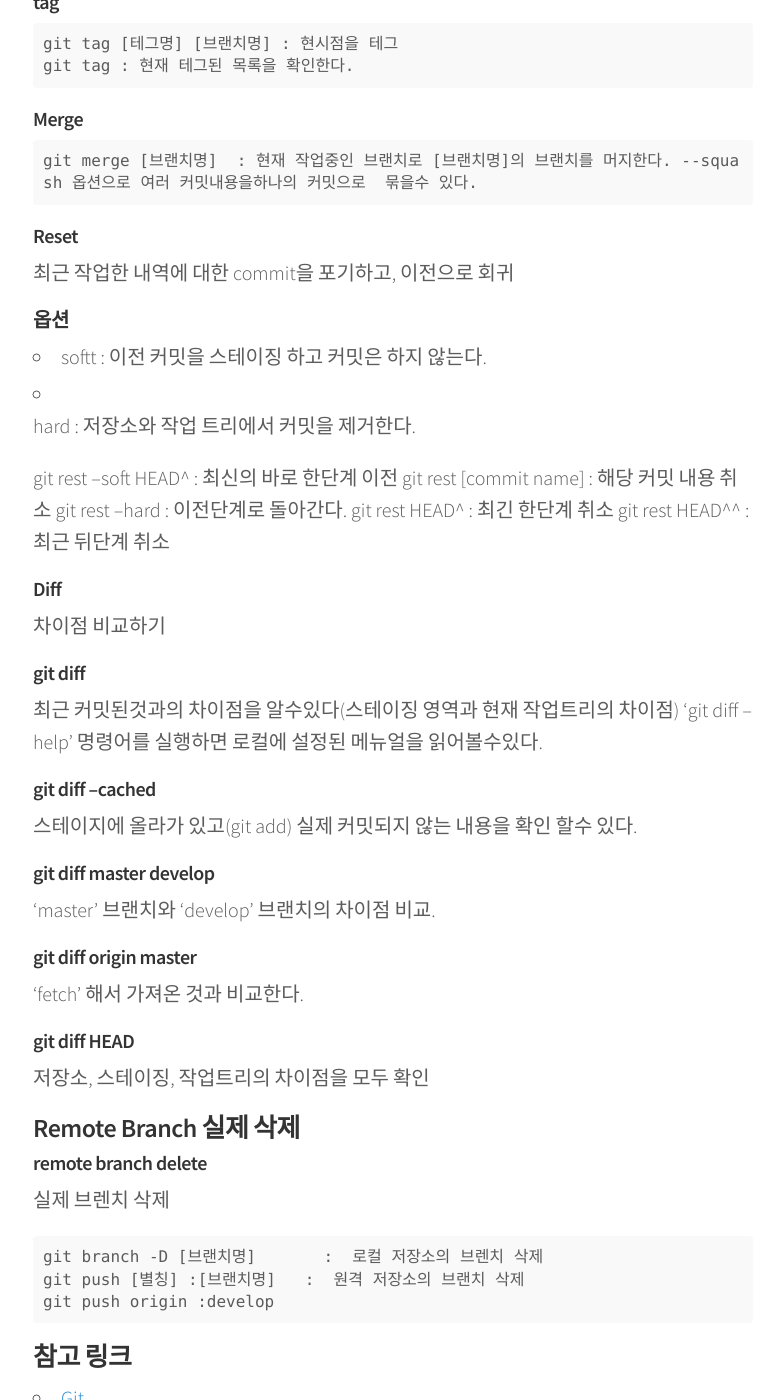
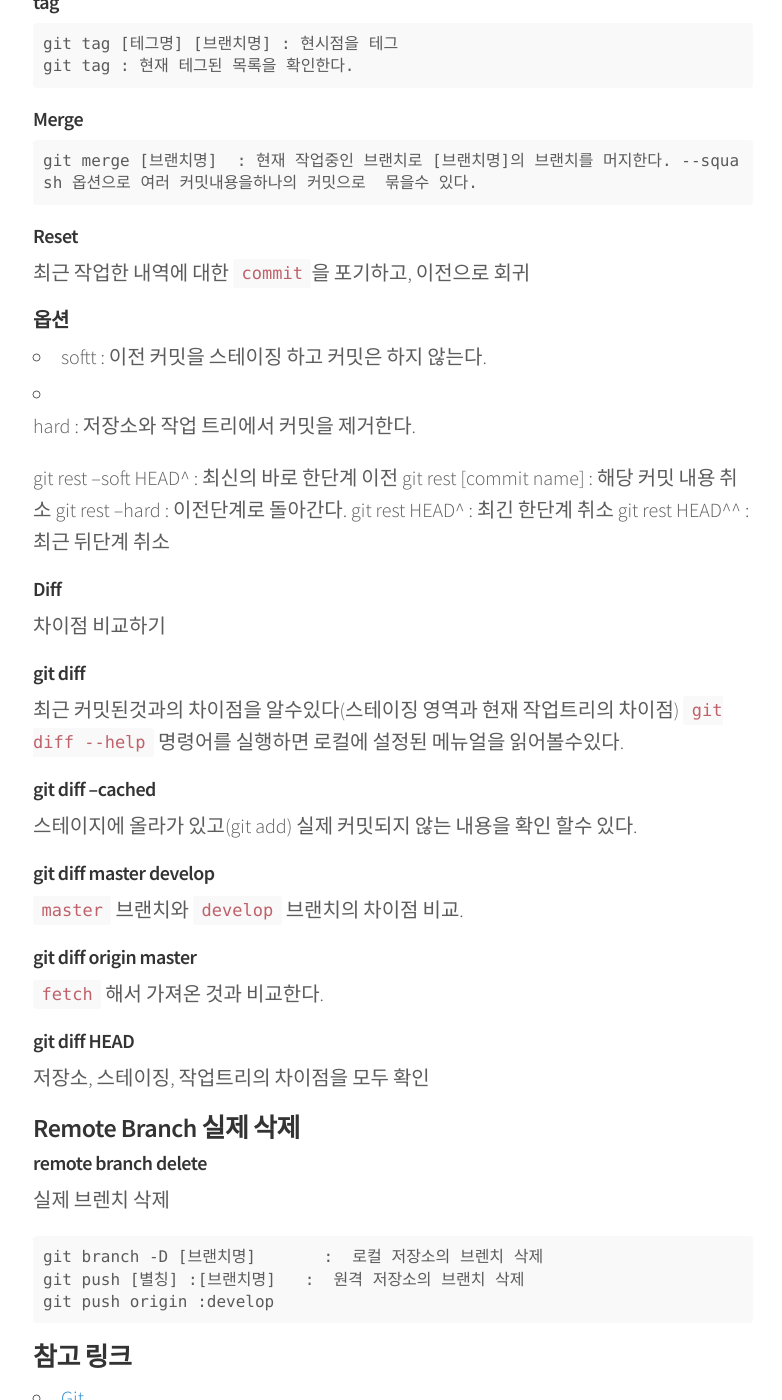
Before and after one commit to qnfzks55/jijong.github.io, a Jekyll site: the page built from _posts/2016-12-06-basicgit.md, in a window 1280 px wide and 1400 px high, scrolled down 2707 px. Shown: the whole window, without its empty margins (247-1029 px from the left). Built offline with Jekyll 4.4.1, drawn with Linux system fonts in a browser that asks for light colours; nearby versions of some CDN libraries; comment, search, counter and statistics services are not loaded; some of the changed text lies outside the part shown.

Commit message:
강조 문구 추가

```diff
--- a/_posts/2016-12-06-basicgit.md
+++ b/_posts/2016-12-06-basicgit.md
@@ -23,7 +23,7 @@ share: true
     git config --global user.email "이메일정보"
 
 ##### git init
-해당 폴더를 git 폴더로 사용하고자 할 사용합니다. .git 폴더가 생성됩니다.
+해당 폴더를 git 폴더로 사용하고자 할 사용합니다. `.git` 폴더가 생성됩니다.
 
 ##### git add [filename / .]
 index 를 추가해줘서 git 관리대상에 추가합니다.
@@ -39,7 +39,7 @@ index 를 추가해줘서 git 관리대상에 추가합니다.
 
     git commit -a -m "커밋 내용"
 
-변경사항을 전부 Add 하고 commit을 수행한다.
+변경사항을 전부 `Add` 하고 `commit` 을 수행한다.
 
 ##### Remote 연결
 
@@ -52,7 +52,7 @@ index 를 추가해줘서 git 관리대상에 추가합니다.
     git push [remote 별칭] [branchName]
 
 ##### pull
-원격저장소의 변경된 내역을 로컬로 가져와 'Merge' 한다.
+원격저장소의 변경된 내역을 로컬로 가져와 `Merge` 한다.
 
     git pull
 
@@ -94,7 +94,7 @@ index 를 추가해줘서 git 관리대상에 추가합니다.
     git merge [브랜치명]  : 현재 작업중인 브랜치로 [브랜치명]의 브랜치를 머지한다. --squash 옵션으로 여러 커밋내용을하나의 커밋으로  묶을수 있다.
 
 ##### Reset
-최근 작업한 내역에 대한 commit을 포기하고, 이전으로 회귀
+최근 작업한 내역에 대한 `commit`을 포기하고, 이전으로 회귀
 
 ##### 옵션
 
@@ -113,16 +113,16 @@ index 를 추가해줘서 git 관리대상에 추가합니다.
 
 ##### git diff
 최근 커밋된것과의 차이점을 알수있다(스테이징 영역과 현재 작업트리의 차이점)
-'git diff --help' 명령어를 실행하면 로컬에 설정된 메뉴얼을 읽어볼수있다.
+`git diff --help` 명령어를 실행하면 로컬에 설정된 메뉴얼을 읽어볼수있다.
 
 ##### git diff --cached
 스테이지에 올라가 있고(git add) 실제 커밋되지 않는 내용을 확인 할수 있다.
 
 ##### git diff master develop
-'master' 브랜치와 'develop' 브랜치의 차이점 비교.
+`master` 브랜치와 `develop` 브랜치의 차이점 비교.
 
 ##### git diff origin master
-'fetch' 해서 가져온 것과 비교한다.
+`fetch` 해서 가져온 것과 비교한다.
 
 ##### git diff HEAD
 저장소, 스테이징, 작업트리의 차이점을 모두 확인
```
